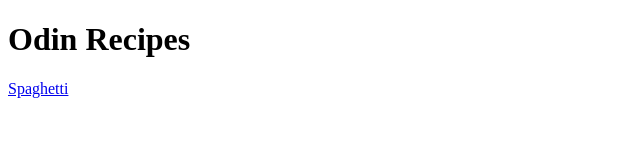
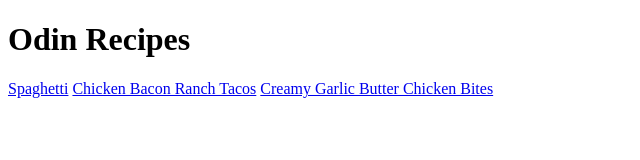
Before and after one commit to H1r0o/odin-recipes, a plain HTML site: page index.html in a window 1280 px wide. Shown: the whole page, without its empty margins (0-640 px from the left). Drawn offline with Linux system fonts and the light colour scheme.

Commit message:
Adding links to new pages

```diff
--- a/index.html
+++ b/index.html
@@ -9,6 +9,8 @@
 <body>
     <h1>Odin Recipes</h1>
     <a href="recipes/spaghetti.html">Spaghetti</a>
+    <a href="recipes/chicken_bacon.html">Chicken Bacon Ranch Tacos</a>
+    <a href="recipes/creamy_garlic_chicken.html">Creamy Garlic Butter Chicken Bites</a>
 </body>
 
 </html>
```
